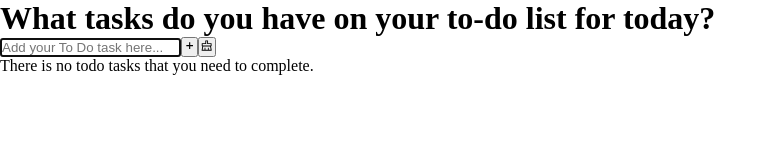
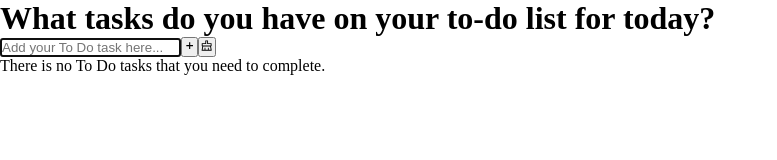
Before and after one commit to katarighe/react-todo-app, a React (Vite) app: page / in a window 1280 px wide. Shown: the top 160 px of the page, without its empty margins (0-777 px from the left). Built offline with nearby package versions, Linux system fonts and the light colour scheme.

Commit message:
todo -> To Do

```diff
--- a/src/components/ToDoCount.jsx
+++ b/src/components/ToDoCount.jsx
@@ -5,11 +5,11 @@ function ToDoCount({ todos }) {
     <div className="to-do-count">
       There is
       {!todos.length
-        ? " no todo tasks that you need to complete. "
+        ? " no To Do tasks that you need to complete. "
         : todos.length === 1
-        ? " 1 todo task that you need to complete. "
+        ? " 1 To Do task that you need to complete. "
         : todos.length > 1
-        ? ` ${todos.length} todo tasks that you need to complete.`
+        ? ` ${todos.length} To Do tasks that you need to complete.`
         : null}
     </div>
   );
```
